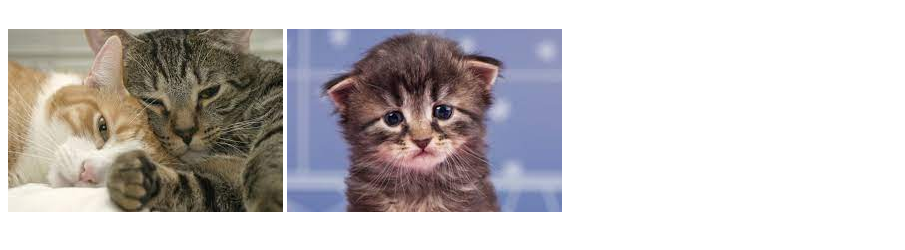
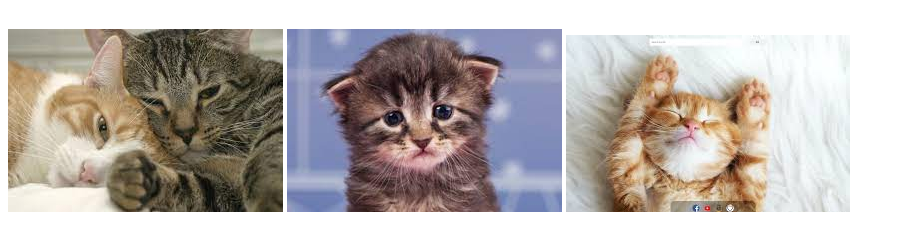
Before and after one commit to Niklavay/c-maraphon-0-Sprint, a plain HTML site: page index.html in a window 1280 px wide. Shown: the part 88-338 px from the top of the page, without its empty margins (0-905 px from the left). Drawn offline with Linux system fonts and the light colour scheme.

Commit message:
Added third kittie picture

```diff
--- a/index.html
+++ b/index.html
@@ -12,5 +12,6 @@
     <h1>There will be photo of kitiies</h1>
     <img src="img/kitties.jfif" alt ="cutie kittie">
     <img src="img/sad cat.jfif" alt ="sad kittie">
+    <img src="img/images.jfif" alt ="other car">
 </body>
 </html>
```
